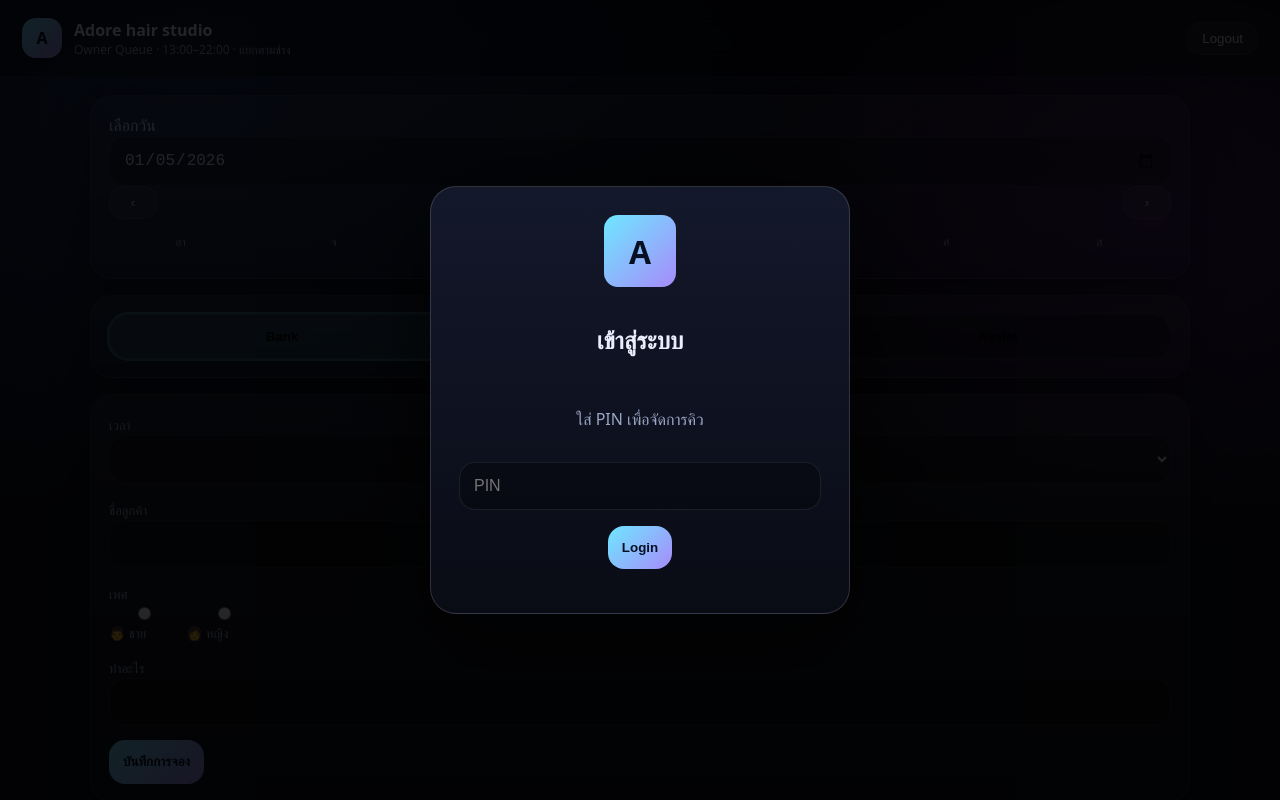
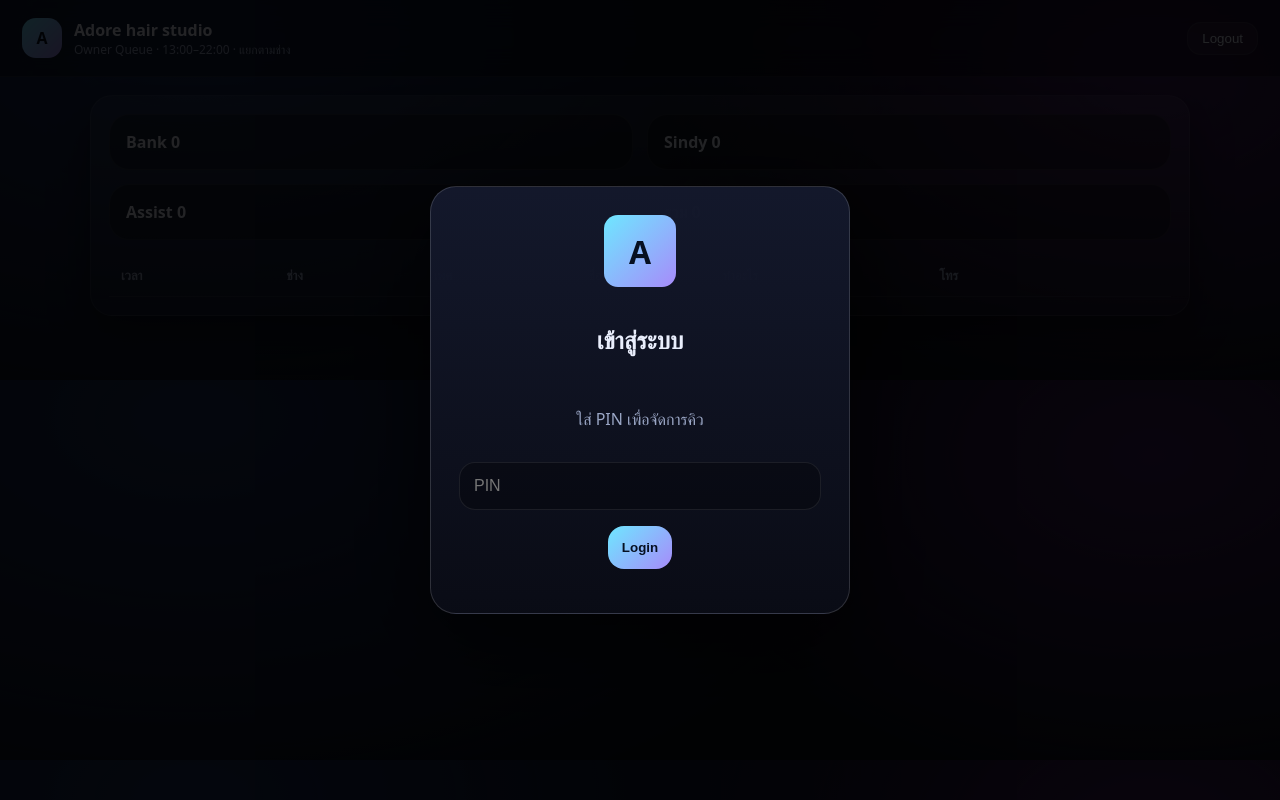
Before and after one commit to natthakitkich/adore-hair, a website: page public/index.html in a window 1280 px wide. Shown: the top 800 px of the page. Drawn offline with Linux system fonts and the light colour scheme; no server answers.

Commit message:
Update index.html

```diff
--- a/public/index.html
+++ b/public/index.html
@@ -22,12 +22,39 @@
         type="password"
         inputmode="numeric"
         pattern="[0-9]*"
+        maxlength="4"
         placeholder="PIN"
-        class="pinInput"
+        class="pinInput centered"
       />
 
       <button id="loginBtn" class="primary">Login</button>
       <div id="loginMsg" class="msg err"></div>
+    </div>
+  </div>
+</div>
+
+<!-- EDIT BOOKING OVERLAY -->
+<div id="editOverlay" class="overlay hidden">
+  <div class="modal">
+    <div class="modalBody">
+      <h2>แก้ไขคิว</h2>
+
+      <input id="editTime" disabled />
+      <input id="editStylist" disabled />
+
+      <input id="editName" placeholder="ชื่อลูกค้า" />
+      <input id="editPhone" placeholder="เบอร์โทร" />
+
+      <div class="row">
+        <label><input type="radio" name="editGender" value="male"> 👨 ชาย</label>
+        <label><input type="radio" name="editGender" value="female"> 👩 หญิง</label>
+      </div>
+
+      <input id="editService" placeholder="ทำอะไร" />
+
+      <button id="saveEdit" class="primary">บันทึกการแก้ไข</button>
+      <button id="deleteEdit" class="ghost">ลบคิว</button>
+      <button id="closeEdit" class="ghost">ปิด</button>
     </div>
   </div>
 </div>
@@ -45,75 +72,6 @@
 </div>
 
 <div class="wrap">
-
-  <!-- DATE + CALENDAR -->
-  <div class="panel">
-    <div class="dateWrap">
-      <div class="label">เลือกวัน</div>
-      <input type="date" id="date" />
-    </div>
-
-    <div class="calendarHeader">
-      <button id="prevMonth" class="ghost">‹</button>
-
-      <div class="calendarCenter">
-        <div id="calendarTitle" class="calendarTitle"></div>
-        <div class="calendarSubtitle">ระดับสีแสดงความหนาแน่นของคิว</div>
-      </div>
-
-      <button id="nextMonth" class="ghost">›</button>
-    </div>
-
-    <div class="calWeekHead">
-      <div>อา</div><div>จ</div><div>อ</div><div>พ</div><div>พฤ</div><div>ศ</div><div>ส</div>
-    </div>
-
-    <div id="calendarDays" class="calGrid"></div>
-  </div>
-
-  <!-- TABS -->
-  <div class="panel tabs">
-    <button class="tab active" data-tab="Bank">Bank</button>
-    <button class="tab" data-tab="Sindy">Sindy</button>
-    <button class="tab" data-tab="Assist">Assist</button>
-  </div>
-
-  <!-- FORM -->
-  <div class="panel">
-    <form id="bookingForm" class="grid">
-      <div class="full">
-        <label>เวลา</label>
-        <select id="time"></select>
-      </div>
-
-      <div>
-        <label>ชื่อลูกค้า</label>
-        <input id="name" required />
-      </div>
-
-      <div>
-        <label>เบอร์โทร</label>
-        <input id="phone" />
-      </div>
-
-      <div class="full">
-        <label>เพศ</label>
-        <div class="row">
-          <label><input type="radio" name="gender" value="male"> 👨 ชาย</label>
-          <label><input type="radio" name="gender" value="female"> 👩 หญิง</label>
-        </div>
-      </div>
-
-      <div class="full">
-        <label>ทำอะไร</label>
-        <input id="service" />
-      </div>
-
-      <div class="full">
-        <button class="primary">บันทึกการจอง</button>
-      </div>
-    </form>
-  </div>
 
   <!-- SUMMARY + TABLE -->
   <div class="panel">
```
